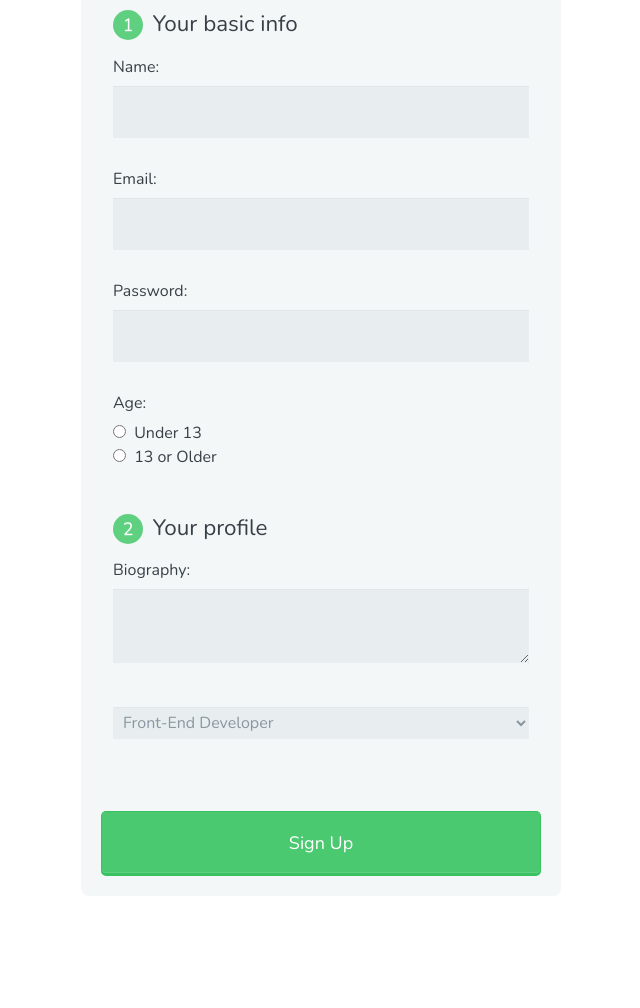
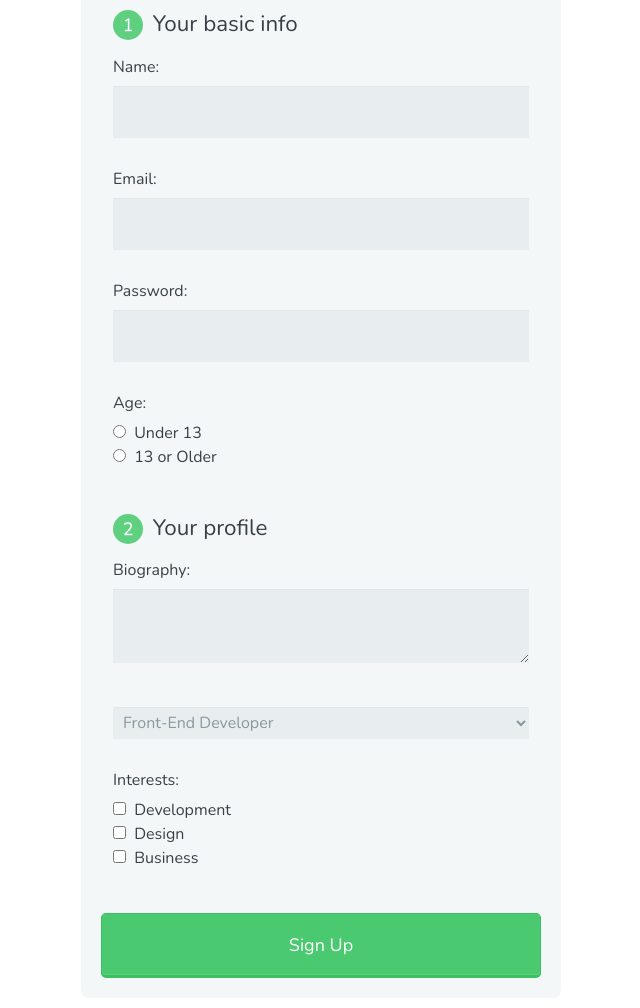
Before and after one commit to EEymann/HTMLForms, a plain HTML site: page index.html in a window 1280 px wide. Shown: the part 85-1093 px from the top of the page, without its empty margins (319-959 px from the left). Before the commit the page ends 991 px from the top, so only its background shows below. Drawn offline with nearby package versions, Linux system fonts and the light colour scheme.

Commit message:
add checkboxes for user interests.

```diff
--- a/index.html
+++ b/index.html
@@ -61,6 +61,17 @@
           <option value="freelancer">Freelancer</option>
         </optgroup>
       </select>
+
+      <label>Interests:</label>
+      <input type="checkbox" id="development" value="interest_development" name="user_interest">
+      <label class="light" for="development">Development</label><br>
+
+      <input type="checkbox" id="design" value="interest_design" name="user_interest">
+      <label class="light" for="design">Design</label><br>
+
+      <input type="checkbox" id="business" value="interest_business" name="user_interest">
+      <label class="light" for="business">Business</label>
+
     </fieldset>
     <button type="submit">Sign Up</button>
 
```
